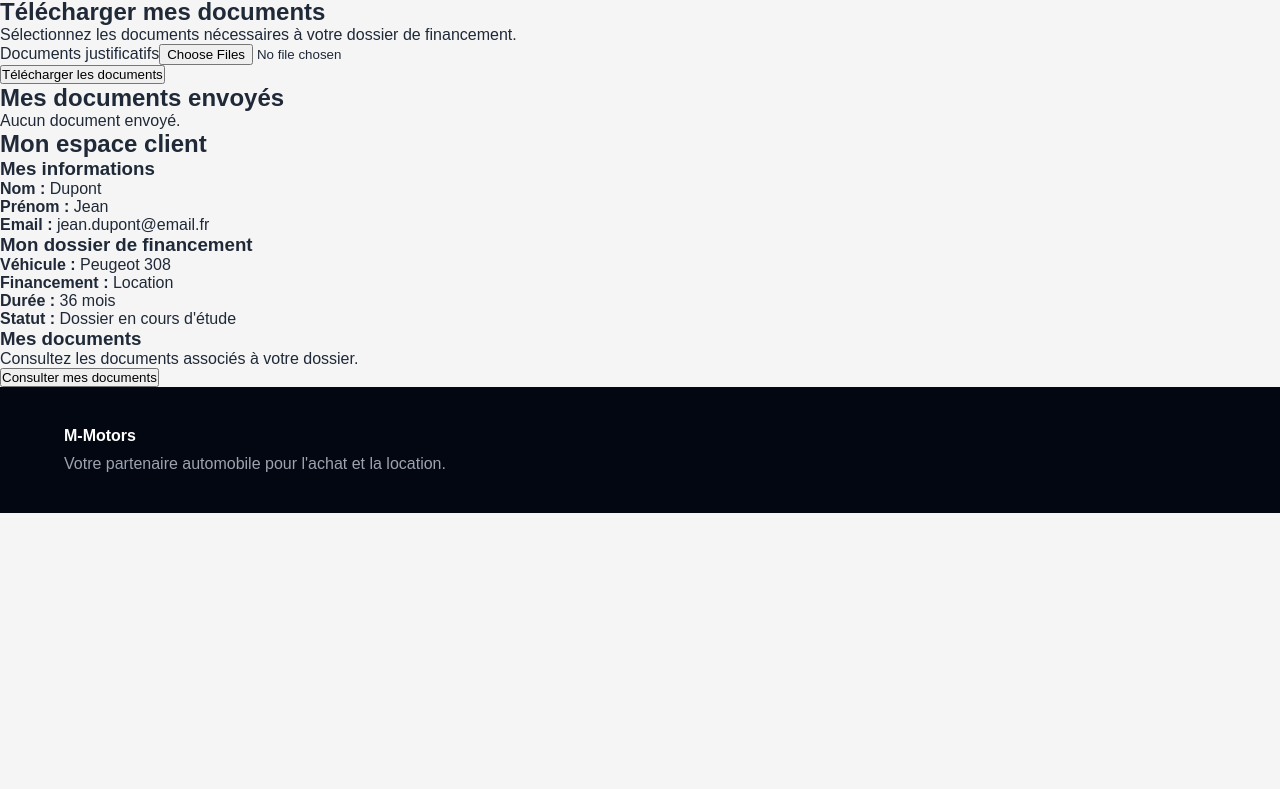
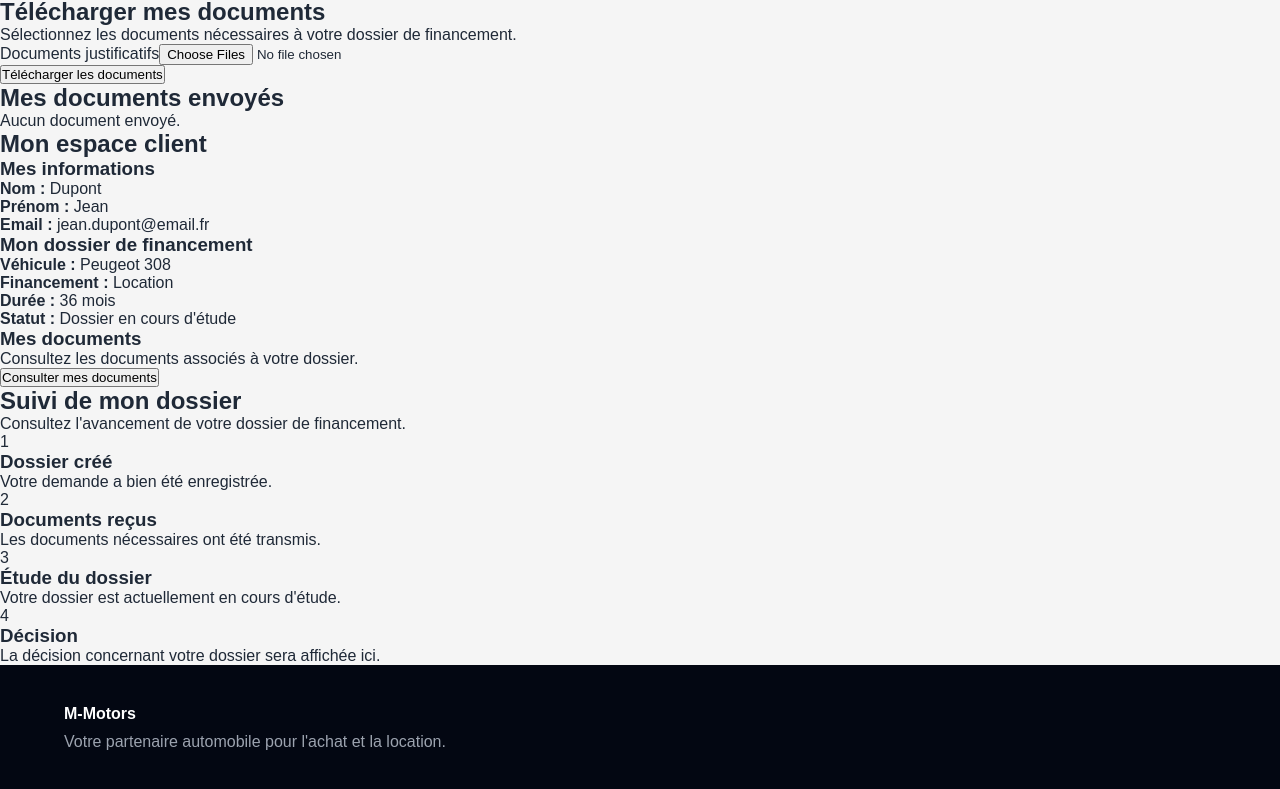
Before and after one commit to NicolascrenFr/M-Motors, a React (Vite) app in the folder frontend/: page / in a window 1280 px wide. Shown: the part 1932-2721 px from the top of the page. Before the commit the page ends 2445 px from the top, so only its background shows below. Built offline with nearby package versions, Linux system fonts and the light colour scheme.

Commit message:
feat(dossier): ajouter le suivi du statut

```diff
--- a/frontend/src/App.jsx
+++ b/frontend/src/App.jsx
@@ -5,6 +5,7 @@ import FinancingForm from "./components/FinancingForm";
 import DocumentUpload from "./components/DocumentUpload";
 import DocumentList from "./components/DocumentList";
 import ClientSpace from "./components/ClientSpace";
+import DossierStatus from "./components/DossierStatus";
 import "./App.css";
 
 function App() {
@@ -144,6 +145,8 @@ function App() {
 
       <ClientSpace />
 
+      <DossierStatus />
+
       {/* MODAL VEHICULE */}
       {selectedVehicle && (
         <div
--- /dev/null
+++ b/frontend/src/components/DossierStatus.jsx
@@ -0,0 +1,49 @@
+function DossierStatus() {
+    return (
+      <section className="dossier-status-section">
+        <div className="dossier-status-container">
+          <h2>Suivi de mon dossier</h2>
+
+          <p>
+            Consultez l'avancement de votre dossier de financement.
+          </p>
+
+          <div className="dossier-status">
+            <div className="status-step active">
+              <span>1</span>
+              <div>
+                <h3>Dossier créé</h3>
+                <p>Votre demande a bien été enregistrée.</p>
+              </div>
+            </div>
+
+            <div className="status-step active">
+              <span>2</span>
+              <div>
+                <h3>Documents reçus</h3>
+                <p>Les documents nécessaires ont été transmis.</p>
+              </div>
+            </div>
+
+            <div className="status-step current">
+              <span>3</span>
+              <div>
+                <h3>Étude du dossier</h3>
+                <p>Votre dossier est actuellement en cours d'étude.</p>
+              </div>
+            </div>
+
+            <div className="status-step">
+              <span>4</span>
+              <div>
+                <h3>Décision</h3>
+                <p>La décision concernant votre dossier sera affichée ici.</p>
+              </div>
+            </div>
+          </div>
+        </div>
+      </section>
+    );
+  }
+
+  export default DossierStatus;
```
